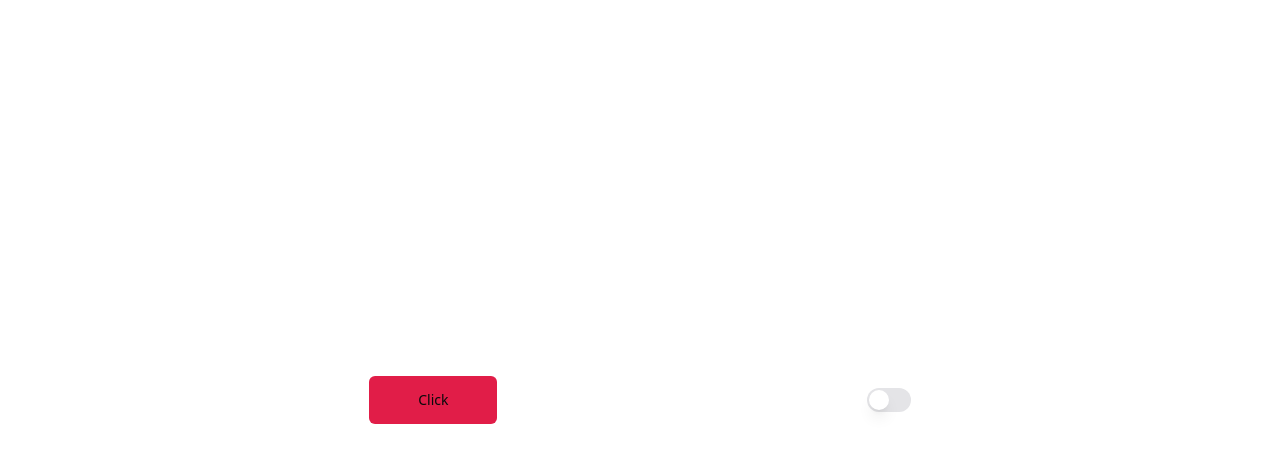
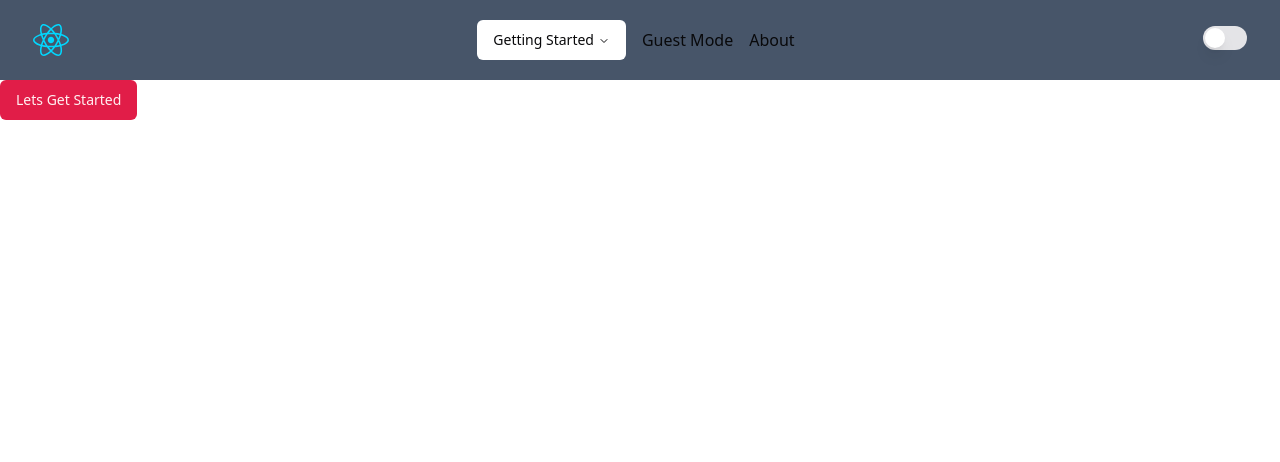
Before and after one commit to Sp-Sayan/new-app, a React (Vite) app in the folder client/: page / in a window 1280 px wide. Shown: the top 462 px of the page. Built offline with nearby package versions, Linux system fonts and the light colour scheme.

Commit message:
Added Navbar

```diff
--- a/client/package.json
+++ b/client/package.json
@@ -10,6 +10,7 @@
     "preview": "vite preview"
   },
   "dependencies": {
+    "@radix-ui/react-navigation-menu": "^1.2.5",
     "@radix-ui/react-slot": "^1.1.2",
     "@radix-ui/react-switch": "^1.1.3",
     "class-variance-authority": "^0.7.1",
@@ -18,6 +19,7 @@
     "lucide-react": "^0.474.0",
     "react": "^18.3.1",
     "react-dom": "^18.3.1",
+    "react-router-dom": "^7.1.5",
     "tailwind-merge": "^3.0.1",
     "tailwindcss-animate": "^1.0.7"
   },
--- a/client/src/App.jsx
+++ b/client/src/App.jsx
@@ -1,33 +1,17 @@
 import { useEffect, useState } from "react";
 import "./App.css";
-import Homepage from "./pages/Homepage.jsx";
-import { Switch } from "./components/ui/switch";
+import Home from "./pages/Home";
+
 
 function App() {
-  const [isDarkMode, setIsDarkMode] = useState(false);
 
-  const toggleTheme = () => {
-    setIsDarkMode(!isDarkMode);
-  };
-
-  useEffect(() => {
-    if (isDarkMode) {
-      document.documentElement.classList.add("dark");
-    } else {
-      document.documentElement.classList.remove("dark");
-    }
-  }, [isDarkMode]);
 
   return (
-    // <div className="h-full w-full bg-slate-500 flex items-center justify-center">
-    //   <p className="font-light text-5xl text-slate-200">
-    //      Welcome to Vite + React + Tailwind !!!
-    //   </p>
-    // </div>
-    <div className="flex items-center justify-evenly bg-background h-full w-full">
-      <Homepage />
-      <Switch onCheckedChange={toggleTheme}></Switch>
+    <div className="flex items-center justify-evenly bg-background h-full w-full absolute ">
+      <Home />
     </div>
+
+
   );
 }
 
--- /dev/null
+++ b/client/src/components/Navbar.jsx
@@ -0,0 +1,51 @@
+import React from 'react'
+import ToggleSwitch from './ToggleSwitch.jsx'
+import Icon from '../assets/react.svg'
+import {
+  NavigationMenu,
+  NavigationMenuContent,
+  NavigationMenuIndicator,
+  NavigationMenuItem,
+  NavigationMenuLink,
+  NavigationMenuList,
+  NavigationMenuTrigger,
+  NavigationMenuViewport,
+} from "./ui/navigation-menu.jsx";
+
+
+const Navbar = () => {
+  return (
+    <nav className='bg-slate-600 h-20 flex  justify-evenly items-center'>
+
+      <img src={Icon} alt="flix-icon" />
+
+      <div className="menu-items h-full flex justify-center items-center w-5/6  ">
+        <NavigationMenu className='h-2/3 w-5/6 '>
+          <NavigationMenuList className="flex space-x-4 ">
+            <NavigationMenuItem>
+              <NavigationMenuTrigger>Getting Started</NavigationMenuTrigger>
+               <NavigationMenuContent>
+
+               </NavigationMenuContent>
+            </NavigationMenuItem>
+            <NavigationMenuItem>
+              <NavigationMenuLink asChild>
+                <a href="/about" className="hover:text-blue-600">Guest Mode</a>
+              </NavigationMenuLink>
+            </NavigationMenuItem>
+            <NavigationMenuItem>
+              <NavigationMenuLink asChild>
+                <a href="/contact" className="hover:text-blue-600">About</a>
+              </NavigationMenuLink>
+            </NavigationMenuItem>
+          </NavigationMenuList>
+        </NavigationMenu>
+      </div>
+
+
+      <ToggleSwitch />
+    </nav>
+  )
+}
+
+export default Navbar
--- /dev/null
+++ b/client/src/components/ToggleSwitch.jsx
@@ -0,0 +1,26 @@
+import {React,useState,useEffect} from 'react'
+import {Switch} from './ui/switch.jsx';
+const ToggleSwitch = () => {
+
+    const [isDarkMode, setIsDarkMode] = useState(false);
+
+    const toggleTheme = () => {
+      setIsDarkMode(!isDarkMode);
+    };
+
+    useEffect(() => {
+      if (isDarkMode) {
+        document.documentElement.classList.add("dark");
+      } else {
+        document.documentElement.classList.remove("dark");
+      }
+    }, [isDarkMode]);
+
+  return (
+    <span>
+      <Switch onCheckedChange={toggleTheme}></Switch>
+    </span>
+  )
+}
+
+export default ToggleSwitch;
--- /dev/null
+++ b/client/src/components/ui/navigation-menu.jsx
@@ -0,0 +1,104 @@
+import * as React from "react"
+import * as NavigationMenuPrimitive from "@radix-ui/react-navigation-menu"
+import { cva } from "class-variance-authority"
+import { ChevronDown } from "lucide-react"
+
+import { cn } from "@/lib/utils"
+
+const NavigationMenu = React.forwardRef(({ className, children, ...props }, ref) => (
+  <NavigationMenuPrimitive.Root
+    ref={ref}
+    className={cn(
+      "relative z-10 flex max-w-max flex-1 items-center justify-center",
+      className
+    )}
+    {...props}>
+    {children}
+    <NavigationMenuViewport />
+  </NavigationMenuPrimitive.Root>
+))
+NavigationMenu.displayName = NavigationMenuPrimitive.Root.displayName
+
+const NavigationMenuList = React.forwardRef(({ className, ...props }, ref) => (
+  <NavigationMenuPrimitive.List
+    ref={ref}
+    className={cn(
+      "group flex flex-1 list-none items-center justify-center space-x-1",
+      className
+    )}
+    {...props} />
+))
+NavigationMenuList.displayName = NavigationMenuPrimitive.List.displayName
+
+const NavigationMenuItem = NavigationMenuPrimitive.Item
+
+const navigationMenuTriggerStyle = cva(
+  "group inline-flex h-10 w-max items-center justify-center rounded-md bg-background px-4 py-2 text-sm font-medium transition-colors hover:bg-accent hover:text-accent-foreground focus:bg-accent focus:text-accent-foreground focus:outline-none disabled:pointer-events-none disabled:opacity-50 data-[active]:bg-accent/50 data-[state=open]:bg-accent/50"
+)
+
+const NavigationMenuTrigger = React.forwardRef(({ className, children, ...props }, ref) => (
+  <NavigationMenuPrimitive.Trigger
+    ref={ref}
+    className={cn(navigationMenuTriggerStyle(), "group", className)}
+    {...props}>
+    {children}{" "}
+    <ChevronDown
+      className="relative top-[1px] ml-1 h-3 w-3 transition duration-200 group-data-[state=open]:rotate-180"
+      aria-hidden="true" />
+  </NavigationMenuPrimitive.Trigger>
+))
+NavigationMenuTrigger.displayName = NavigationMenuPrimitive.Trigger.displayName
+
+const NavigationMenuContent = React.forwardRef(({ className, ...props }, ref) => (
+  <NavigationMenuPrimitive.Content
+    ref={ref}
+    className={cn(
+      "left-0 top-0 w-full data-[motion^=from-]:animate-in data-[motion^=to-]:animate-out data-[motion^=from-]:fade-in data-[motion^=to-]:fade-out data-[motion=from-end]:slide-in-from-right-52 data-[motion=from-start]:slide-in-from-left-52 data-[motion=to-end]:slide-out-to-right-52 data-[motion=to-start]:slide-out-to-left-52 md:absolute md:w-auto ",
+      className
+    )}
+    {...props} />
+))
+NavigationMenuContent.displayName = NavigationMenuPrimitive.Content.displayName
+
+const NavigationMenuLink = NavigationMenuPrimitive.Link
+
+const NavigationMenuViewport = React.forwardRef(({ className, ...props }, ref) => (
+  <div className={cn("absolute left-0 top-full flex justify-center")}>
+    <NavigationMenuPrimitive.Viewport
+      className={cn(
+        "origin-top-center relative mt-1.5 h-[var(--radix-navigation-menu-viewport-height)] w-full overflow-hidden rounded-md border bg-popover text-popover-foreground shadow-lg data-[state=open]:animate-in data-[state=closed]:animate-out data-[state=closed]:zoom-out-95 data-[state=open]:zoom-in-90 md:w-[var(--radix-navigation-menu-viewport-width)]",
+        className
+      )}
+      ref={ref}
+      {...props} />
+  </div>
+))
+NavigationMenuViewport.displayName =
+  NavigationMenuPrimitive.Viewport.displayName
+
+const NavigationMenuIndicator = React.forwardRef(({ className, ...props }, ref) => (
+  <NavigationMenuPrimitive.Indicator
+    ref={ref}
+    className={cn(
+      "top-full z-[1] flex h-1.5 items-end justify-center overflow-hidden data-[state=visible]:animate-in data-[state=hidden]:animate-out data-[state=hidden]:fade-out data-[state=visible]:fade-in",
+      className
+    )}
+    {...props}>
+    <div
+      className="relative top-[60%] h-2 w-2 rotate-45 rounded-tl-sm bg-border shadow-md" />
+  </NavigationMenuPrimitive.Indicator>
+))
+NavigationMenuIndicator.displayName =
+  NavigationMenuPrimitive.Indicator.displayName
+
+export {
+  navigationMenuTriggerStyle,
+  NavigationMenu,
+  NavigationMenuList,
+  NavigationMenuItem,
+  NavigationMenuContent,
+  NavigationMenuTrigger,
+  NavigationMenuLink,
+  NavigationMenuIndicator,
+  NavigationMenuViewport,
+}
--- /dev/null
+++ b/client/src/pages/Home.jsx
@@ -0,0 +1,15 @@
+import React from 'react'
+import { Button } from '@/components/ui/button'
+import Navbar from '@/components/Navbar'
+
+const Home = () => {
+    return (
+        <div className='home-container flex-col items-center h-full w-full'>
+            <Navbar/>
+            <Button>Lets Get Started</Button>
+        </div>
+
+    )
+}
+
+export default Home
--- a/client/src/pages/Homepage.jsx
+++ /dev/null
@@ -1,12 +0,0 @@
-import React from "react";
-import { Button } from "@/components/ui/button";
-
-const homepage = () => {
-  return (
-    <div>
-      <Button className="relative text-foreground w-32 h-12">Click</Button>
-    </div>
-  );
-};
-
-export default homepage;
--- a/client/vite.config.js
+++ b/client/vite.config.js
@@ -6,6 +6,7 @@
   plugins: [react()],
   resolve: {
     alias: {
+      // eslint-disable-next-line no-undef
       "@": path.resolve(__dirname, "./src"),
     },
   },
```
Also changed, not shown: client/src/index.css (line endings or trailing spaces), 1 other file (tests, documents, lock files or other folders).
